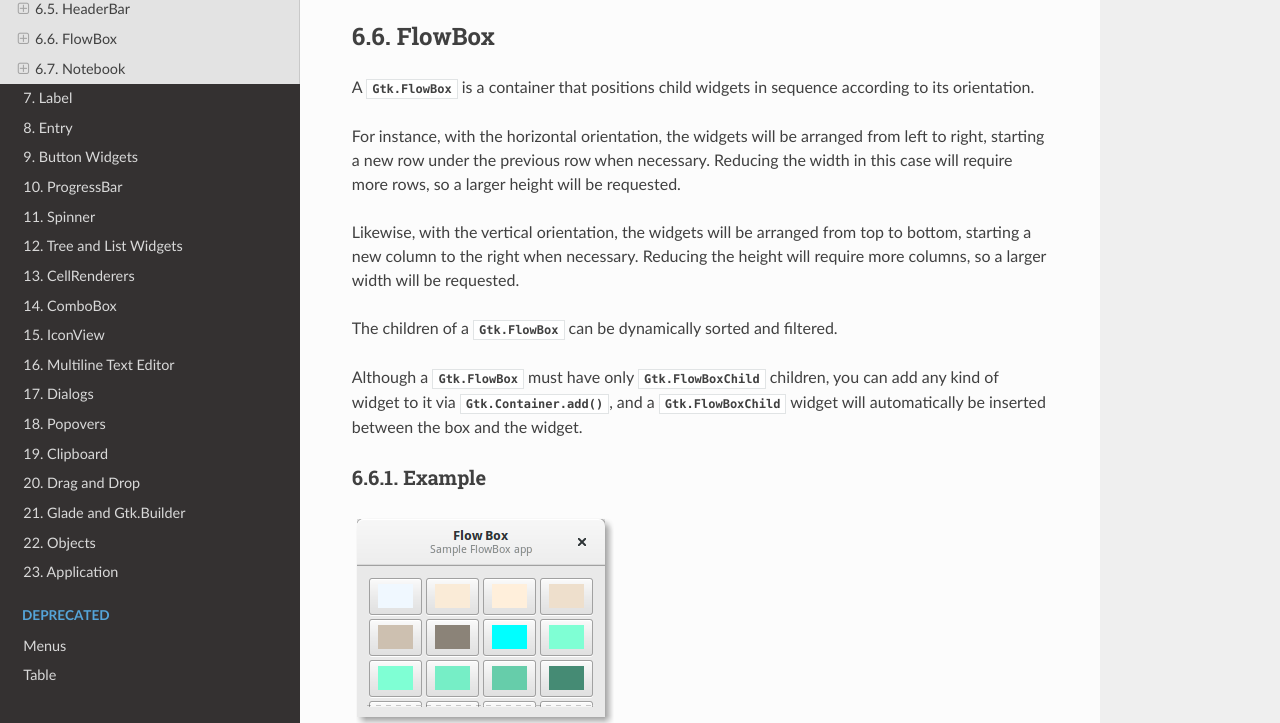
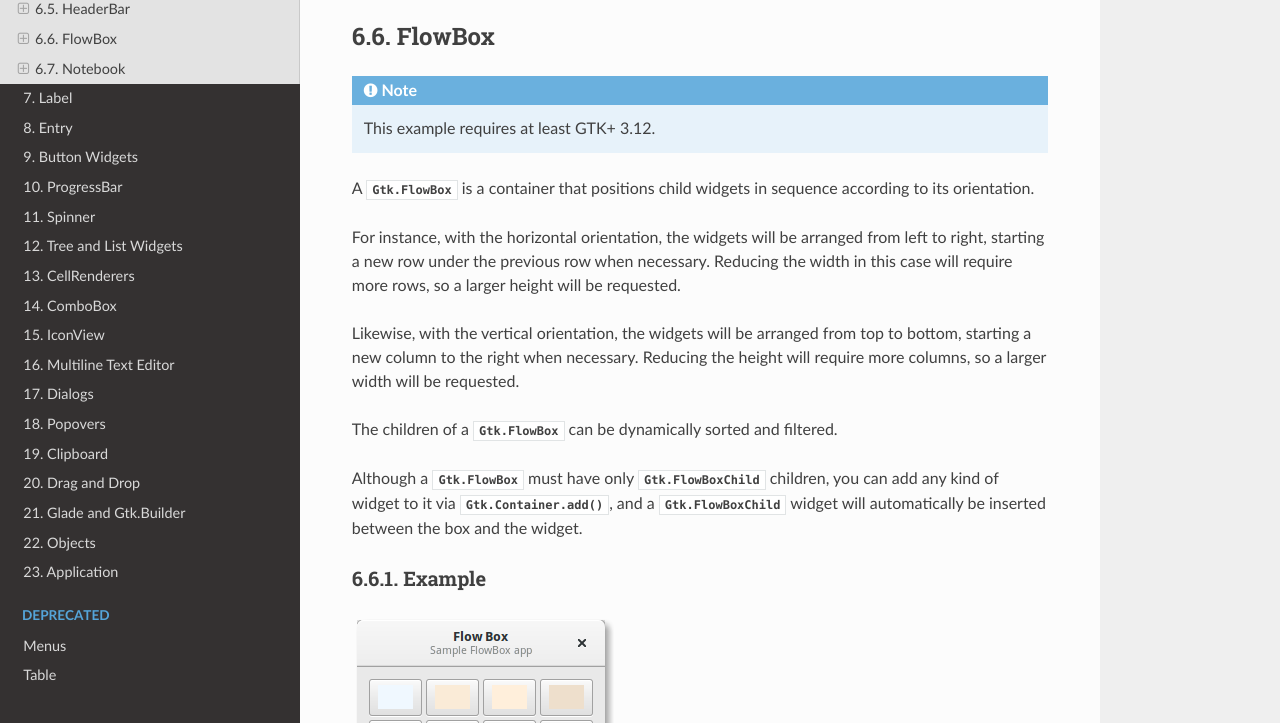
Before and after one commit to sebp/PyGObject-Tutorial, a Sphinx documentation site: the page built from source/layout.txt, in a window 1280 px wide and 900 px high, scrolled down 4566 px, cut to the strip 177-900 px from the top of the window. Built offline with Sphinx 7.4.7 and the Read the Docs theme 2.0.0, drawn with Linux system fonts in a browser that asks for light colours.

Commit message:
Flow Box Example requires GTK+ 3.12 or higher
Add a note about requirement.

Fixes #141

```diff
--- a/source/layout.txt
+++ b/source/layout.txt
@@ -187,6 +187,8 @@ Example
 FlowBox
 -------
 
+.. note:: This example requires at least GTK+ 3.12.
+
 A :class:`Gtk.FlowBox` is a container that positions child widgets in sequence
 according to its orientation.
 
```
